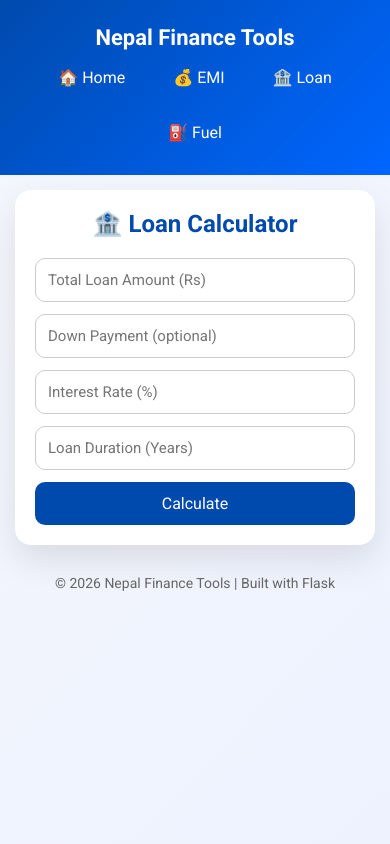
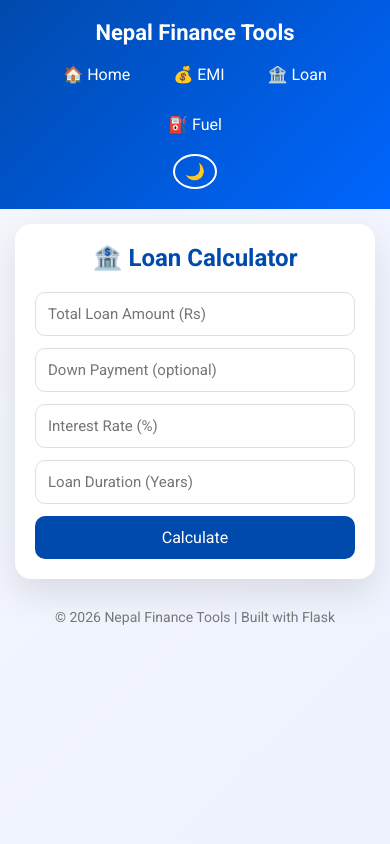
Before and after one commit to Sawbean/nepal-finance-tools, a Flask app: page /loan in a window 390 px wide. Run offline with Flask 3, Linux system fonts and the light colour scheme.

Commit message:
Add dark mode, mobile-first layout, and animations

```diff
--- a/app.py
+++ b/app.py
@@ -1,6 +1,33 @@
 from flask import Flask, render_template, request
 
 app = Flask(__name__)
+
+def nepali_currency(value):
+    if value is None:
+        return ""
+
+    value = int(round(value))
+    s = str(value)
+
+    if len(s) <= 3:
+        return s
+
+    last_three = s[-3:]
+    remaining = s[:-3]
+
+    parts = []
+    while len(remaining) > 2:
+        parts.insert(0, remaining[-2:])
+        remaining = remaining[:-2]
+
+    if remaining:
+        parts.insert(0, remaining)
+
+    return ",".join(parts) + "," + last_three
+
+
+app.jinja_env.filters['nep_currency'] = nepali_currency
+
 
 @app.route("/")
 def home():
--- a/static/style.css
+++ b/static/style.css
@@ -1,4 +1,6 @@
-/* RESET */
+/* =====================
+   RESET & VARIABLES
+===================== */
 * {
     margin: 0;
     padding: 0;
@@ -6,32 +8,64 @@
     font-family: 'Roboto', sans-serif;
 }
 
-/* BODY */
-body {
-    background: linear-gradient(135deg, #f4f7fb, #eef2ff);
-    color: #333;
-    min-height: 100vh;
+:root {
+    --bg: #f4f7fb;
+    --card: #ffffff;
+    --text: #333;
+    --primary: #004aad;
+    --accent: #0066ff;
+    --border: #e0e0e0;
 }
 
-/* HEADER */
+body.dark {
+    --bg: #121212;
+    --card: #1e1e1e;
+    --text: #eeeeee;
+    --primary: #4da3ff;
+    --accent: #6fb6ff;
+    --border: #333;
+}
+
+/* =====================
+   BODY
+===================== */
+body {
+    background: linear-gradient(135deg, var(--bg), #eef2ff);
+    color: var(--text);
+    min-height: 100vh;
+    transition: background 0.3s, color 0.3s;
+}
+
+/* =====================
+   HEADER
+===================== */
 header {
-    background: linear-gradient(135deg, #004aad, #0066ff);
+    background: linear-gradient(135deg, var(--primary), var(--accent));
     color: white;
-    padding: 25px 15px;
-    text-align: center;
+    padding: 20px;
+}
+
+.header-inner {
+    max-width: 1100px;
+    margin: auto;
+    display: flex;
+    flex-direction: column;
+    align-items: center;
+    gap: 12px;
 }
 
 header h1 {
-    font-size: 28px;
-    margin-bottom: 10px;
+    font-size: 26px;
 }
 
-/* NAV */
+/* =====================
+   NAV
+===================== */
 nav {
     display: flex;
+    gap: 15px;
+    flex-wrap: wrap;
     justify-content: center;
-    gap: 20px;
-    flex-wrap: wrap;
 }
 
 nav a {
@@ -48,25 +82,43 @@ nav a:hover {
     transform: translateY(-2px);
 }
 
-/* CONTAINER */
+/* Dark mode button */
+.theme-btn {
+    background: transparent;
+    border: 2px solid white;
+    color: white;
+    border-radius: 50%;
+    padding: 6px 10px;
+    cursor: pointer;
+    font-size: 16px;
+}
+
+/* =====================
+   CONTAINER
+===================== */
 .container {
     max-width: 900px;
     margin: 30px auto;
-    background: white;
+    background: var(--card);
     padding: 30px;
     border-radius: 16px;
     box-shadow: 0 15px 35px rgba(0,0,0,0.1);
     animation: fadeUp 0.6s ease;
+    transition: background 0.3s;
 }
 
-/* HEADINGS */
+/* =====================
+   HEADINGS
+===================== */
 h2 {
     text-align: center;
     margin-bottom: 20px;
-    color: #004aad;
+    color: var(--primary);
 }
 
-/* FORM */
+/* =====================
+   FORM
+===================== */
 .form-box {
     max-width: 420px;
     margin: auto;
@@ -78,15 +130,17 @@ h2 {
 .form-box input {
     padding: 12px;
     border-radius: 10px;
-    border: 1px solid #ccc;
+    border: 1px solid var(--border);
     font-size: 15px;
+    background: transparent;
+    color: var(--text);
 }
 
 .form-box button {
     padding: 12px;
     border-radius: 10px;
     border: none;
-    background: #004aad;
+    background: var(--primary);
     color: white;
     font-size: 16px;
     cursor: pointer;
@@ -98,15 +152,21 @@ h2 {
     transform: translateY(-2px);
 }
 
-/* RESULT BOX */
+/* =====================
+   RESULT BOX
+===================== */
 .result-box {
     margin-top: 30px;
     padding: 25px;
     border-radius: 14px;
-    background: #f8faff;
-    border-left: 6px solid #004aad;
+    background: linear-gradient(135deg, #f8faff, var(--card));
+    border-left: 6px solid var(--primary);
     box-shadow: 0 8px 20px rgba(0,0,0,0.08);
-    animation: fadeUp 0.6s ease;
+    animation: fadeUp 0.5s ease;
+}
+
+body.dark .result-box {
+    background: #222;
 }
 
 .result-box h3 {
@@ -119,7 +179,9 @@ h2 {
     margin: 6px 0;
 }
 
-/* HOME TOOLS */
+/* =====================
+   HOME TOOLS
+===================== */
 .tools {
     display: grid;
     grid-template-columns: repeat(auto-fit, minmax(220px, 1fr));
@@ -136,9 +198,13 @@ h2 {
     transition: all 0.3s ease;
 }
 
+body.dark .tool {
+    background: #2a2a2a;
+}
+
 .tool a {
     text-decoration: none;
-    color: #004aad;
+    color: var(--primary);
 }
 
 .tool:hover {
@@ -146,15 +212,19 @@ h2 {
     box-shadow: 0 12px 25px rgba(0,0,0,0.15);
 }
 
-/* FOOTER */
+/* =====================
+   FOOTER
+===================== */
 footer {
     text-align: center;
     padding: 15px;
-    color: #666;
+    color: #777;
     font-size: 14px;
 }
 
-/* ANIMATION */
+/* =====================
+   ANIMATION
+===================== */
 @keyframes fadeUp {
     from {
         opacity: 0;
@@ -166,7 +236,16 @@ footer {
     }
 }
 
-/* MOBILE */
+/* =====================
+   RESPONSIVE
+===================== */
+@media (min-width: 768px) {
+    .header-inner {
+        flex-direction: row;
+        justify-content: space-between;
+    }
+}
+
 @media (max-width: 600px) {
     header h1 {
         font-size: 22px;
--- a/templates/base.html
+++ b/templates/base.html
@@ -3,29 +3,54 @@
 <head>
     <meta charset="UTF-8">
     <meta name="viewport" content="width=device-width, initial-scale=1.0">
+
     <title>{% block title %}Nepal Finance Tools{% endblock %}</title>
+
     <link href="https://fonts.googleapis.com/css2?family=Roboto:wght@400;700&display=swap" rel="stylesheet">
     <link rel="stylesheet" href="{{ url_for('static', filename='style.css') }}">
 </head>
 <body>
 
 <header>
+    <div class="header-inner">
         <h1>Nepal Finance Tools</h1>
+
         <nav>
             <a href="/">🏠 Home</a>
             <a href="/emi">💰 EMI</a>
             <a href="/loan">🏦 Loan</a>
             <a href="/fuel">⛽ Fuel</a>
         </nav>
+
+        <button id="darkToggle" class="theme-btn">🌙</button>
+    </div>
 </header>
 
-<div class="container">
+<main class="container">
     {% block content %}{% endblock %}
-</div>
+</main>
 
 <footer>
     &copy; 2026 Nepal Finance Tools | Built with Flask
 </footer>
 
+<script>
+const toggleBtn = document.getElementById("darkToggle");
+
+// Load saved theme
+if (localStorage.getItem("theme") === "dark") {
+    document.body.classList.add("dark");
+    toggleBtn.textContent = "☀️";
+}
+
+toggleBtn.addEventListener("click", () => {
+    document.body.classList.toggle("dark");
+    const isDark = document.body.classList.contains("dark");
+
+    localStorage.setItem("theme", isDark ? "dark" : "light");
+    toggleBtn.textContent = isDark ? "☀️" : "🌙";
+});
+</script>
+
 </body>
 </html>
--- a/templates/emi.html
+++ b/templates/emi.html
@@ -25,9 +25,9 @@
     <hr>
 
     <div class="calculation-result">
-        <p><strong>Monthly EMI:</strong> Rs. {{ emi }}</p>
-        <p><strong>Total Payment:</strong> Rs. {{ total_payment }}</p>
-        <p><strong>Total Interest:</strong> Rs. {{ total_interest }}</p>
+        <p><strong>Monthly EMI:</strong> Rs. {{ emi | nep_currency }}</p>
+        <p><strong>Total Payment:</strong> Rs. {{ total_payment | nep_currency }}</p>
+        <p><strong>Total Interest:</strong> Rs. {{ total_interest | nep_currency }}</p>
     </div>
 </div>
 {% endif %}
--- a/templates/fuel.html
+++ b/templates/fuel.html
@@ -19,13 +19,13 @@
     <div class="input-summary">
         <p><strong>Distance:</strong> {{ distance }} km</p>
         <p><strong>Mileage:</strong> {{ mileage }} km/l</p>
-        <p><strong>Fuel Price:</strong> Rs. {{ price }}</p>
+        <p><strong>Fuel Price:</strong> Rs. {{ price | nep_currency }} per liter</p>
     </div>
 
     <hr>
 
     <div class="calculation-result">
-        <p><strong>Total Fuel Cost:</strong> Rs. {{ total_cost }}</p>
+        <p><strong>Total Fuel Cost:</strong> Rs. {{ total_cost | nep_currency }}</p>
     </div>
 </div>
 {% endif %}
--- a/templates/loan.html
+++ b/templates/loan.html
@@ -18,9 +18,9 @@
     <h3>📊 Loan Summary</h3>
 
     <div class="input-summary">
-        <p><strong>Loan Amount:</strong> Rs. {{ principal }}</p>
-        <p><strong>Down Payment:</strong> Rs. {{ down_payment or 0 }}</p>
-        <p><strong>Amount after Down Payment:</strong> Rs. {{ principal_after_down }}</p>
+        <p><strong>Loan Amount:</strong> Rs. {{ principal | nep_currency }}</p>
+        <p><strong>Down Payment:</strong> Rs. {{ (down_payment or 0) | nep_currency }}</p>
+        <p><strong>Amount after Down Payment:</strong> Rs. {{ principal_after_down | nep_currency }}</p>
         <p><strong>Interest Rate:</strong> {{ rate }}%</p>
         <p><strong>Duration:</strong> {{ years }} years</p>
     </div>
@@ -28,9 +28,9 @@
     <hr>
 
     <div class="calculation-result">
-        <p><strong>Monthly EMI:</strong> Rs. {{ emi }}</p>
-        <p><strong>Total Payment:</strong> Rs. {{ total_payment }}</p>
-        <p><strong>Total Interest:</strong> Rs. {{ total_interest }}</p>
+        <p><strong>Monthly EMI:</strong> Rs. {{ emi | nep_currency }}</p>
+        <p><strong>Total Payment:</strong> Rs. {{ total_payment | nep_currency }}</p>
+        <p><strong>Total Interest:</strong> Rs. {{ total_interest | nep_currency }}</p>
     </div>
 </div>
 {% endif %}
```
Lines whose indentation alone changed are shown as unchanged.
